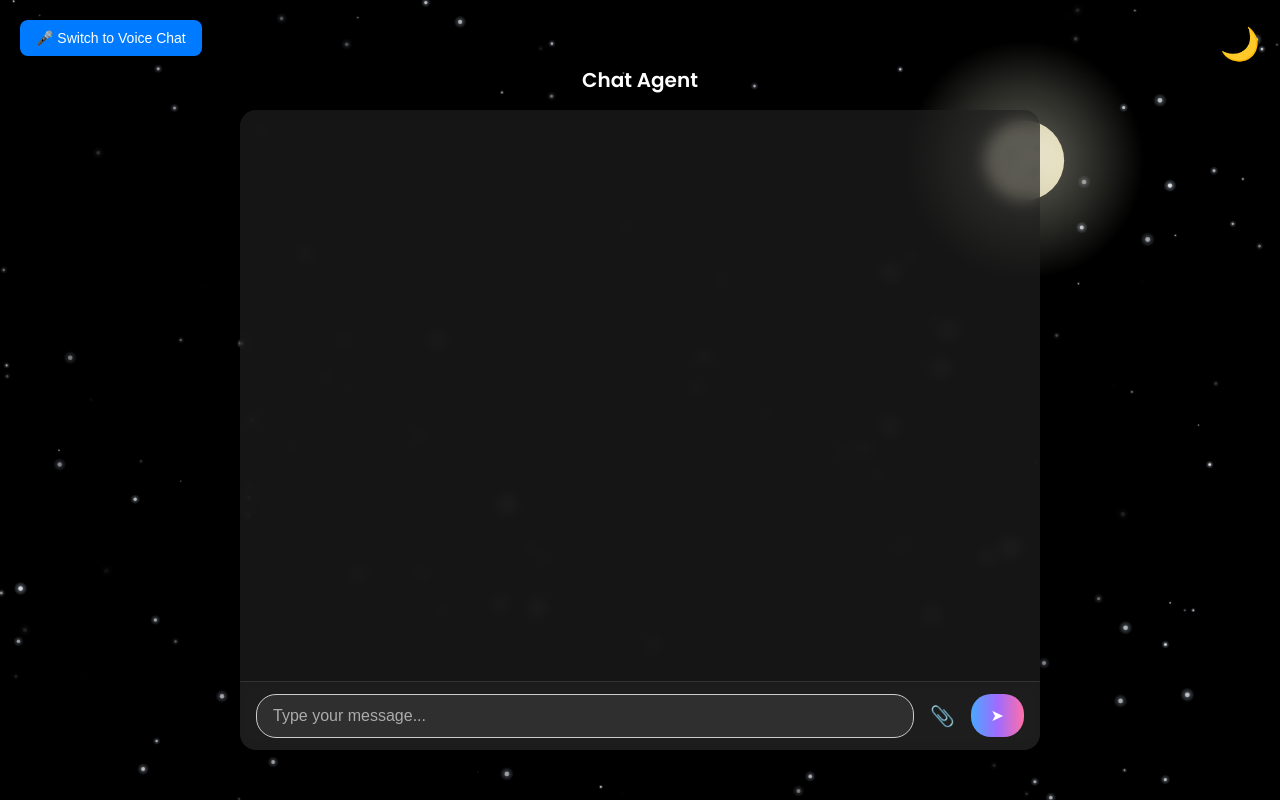
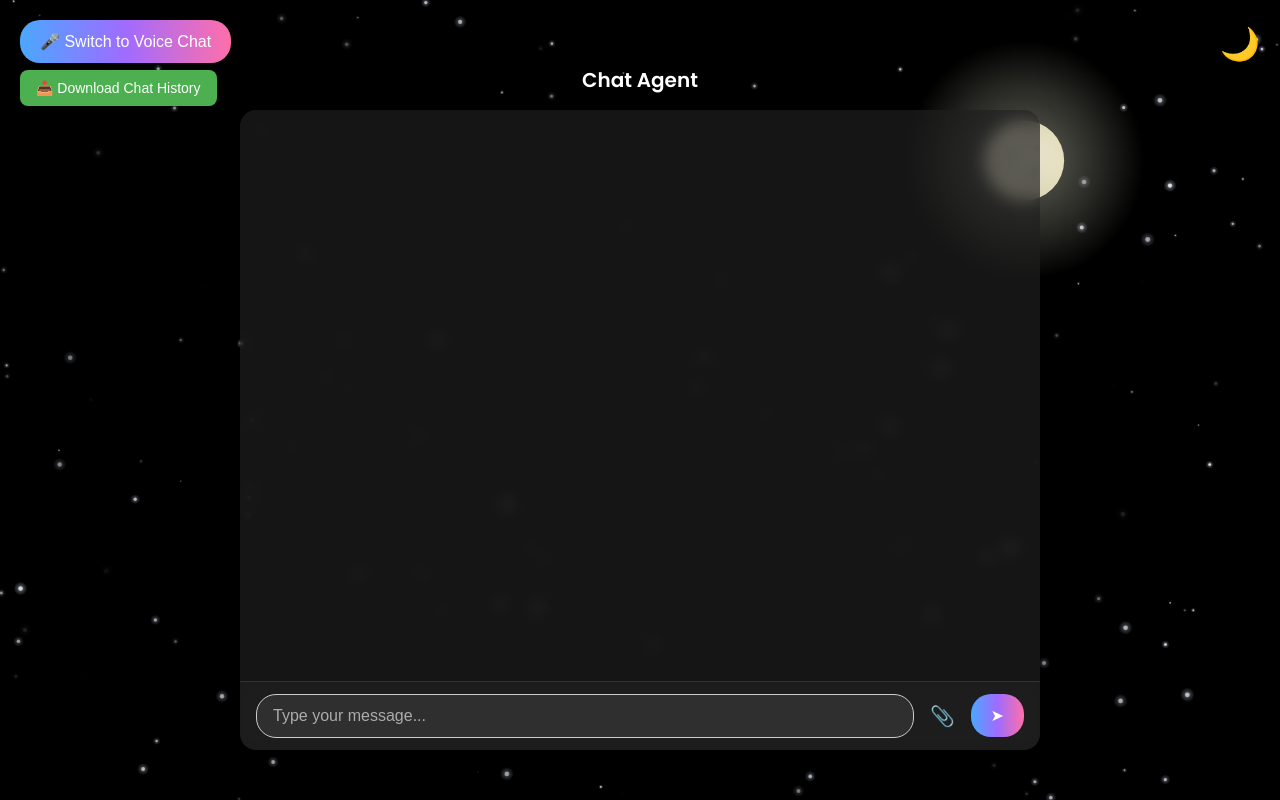
Before and after one commit to NithinVikas-AV/Chat_Agent, a Flask app: page / in a window 1280 px wide. Run offline with Flask 3, Linux system fonts and the light colour scheme.

Commit message:
feat: Added UI for text interactoin.

```diff
--- a/templates/text_chat.html
+++ b/templates/text_chat.html
@@ -192,19 +192,22 @@
         }
 
         .voice-button {
-            background-color: #007bff;
+            position: fixed;
+            top: 20px;
+            left: 20px;
+            z-index: 100;
+            background: linear-gradient(90deg, #4aa8ff, #a06bff, #ff6fa9); /* unified gradient */
             color: white;
             border: none;
-            padding: 10px 16px;
-            font-size: 14px;
-            border-radius: 8px;
+            padding: 12px 20px;
+            border-radius: 20px;
+            font-size: 16px;
             cursor: pointer;
-            margin: 10px;
-            transition: transform 0.2s ease, background-color 0.2s ease;
+            transition: transform 0.2s ease-in-out;
+            margin: 0; /* consistent spacing */
         }
 
         .voice-button:hover {
-            background-color: #0056b3;
             transform: scale(1.05);
         }
 
@@ -239,6 +242,32 @@
             color: rgba(0, 0, 0, 0.6);
         }
 
+        .utility-button {
+            position: fixed;
+            left: 20px;         /* distance from left edge */
+            font-size: 14px;
+            padding: 10px 16px;
+            border: none;
+            background-color: #4CAF50;
+            color: white;
+            border-radius: 8px;
+            cursor: pointer;
+            z-index: 9999;
+            }
+
+            /* First button: Switch Voice Mode */
+            #toggleVoiceMode {
+            top: 20px;          /* distance from top edge */
+            }
+
+            /* Second button: Download Chat, right below the first one */
+            #downloadChatBtn {
+            top: 70px;          /* place it ~50px below the first button */
+            }
+
+            .utility-button:hover {
+            background-color: #45a049;
+        }
 
     </style>
 </head>
@@ -248,6 +277,7 @@
     <div id="theme-toggle">🌙</div>
     <div id="wrapper">
         <button onclick="window.location.href='/voice'" class="voice-button fixed-voice-button">🎤 Switch to Voice Chat</button>
+        <button id="downloadChatBtn" class="utility-button">📥 Download Chat History</button>
         </header>
         <header>Chat Agent</header>
         <div id="chat-container">
@@ -700,6 +730,26 @@
                 toggle.style.transform = 'rotate(-360deg)';
             }
         });
+
+        function addMessage(content, role) {
+                const msgDiv = document.createElement('div');
+                msgDiv.className = `message ${role === 'user' ? 'user-message' : 'assistant-message'}`;
+
+                msgDiv.textContent = `${role === 'user' ? 'You' : 'Assistant'}: ${content}`;
+                chatBox.appendChild(msgDiv);
+                chatBox.scrollTop = chatBox.scrollHeight;
+                setTimeout(() => msgDiv.classList.add('show'), 10);
+
+                // 🚨 Automatically trigger download if response contains the download link
+                if (role !== 'user' && content.includes('/api/download_chat')) {
+                    setTimeout(() => {
+                        window.location.href = '/api/download_chat';
+                    }, 500);  // small delay to let the chat update visually
+                }
+            }
+            document.getElementById('downloadChatBtn').addEventListener('click', () => {
+                    window.location.href = '/download/chat_history.pdf';
+            });
     </script>
 </body>
 
```
